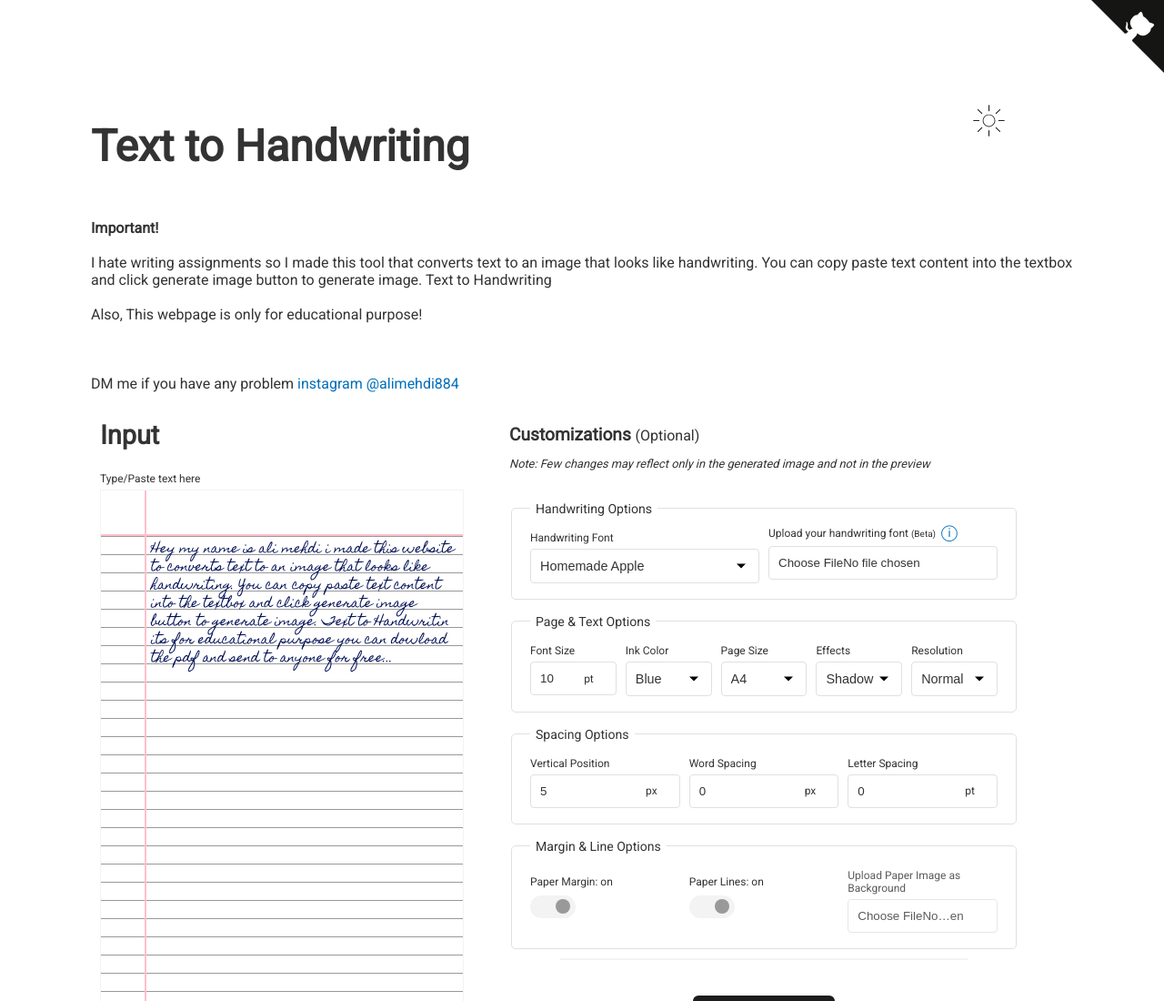
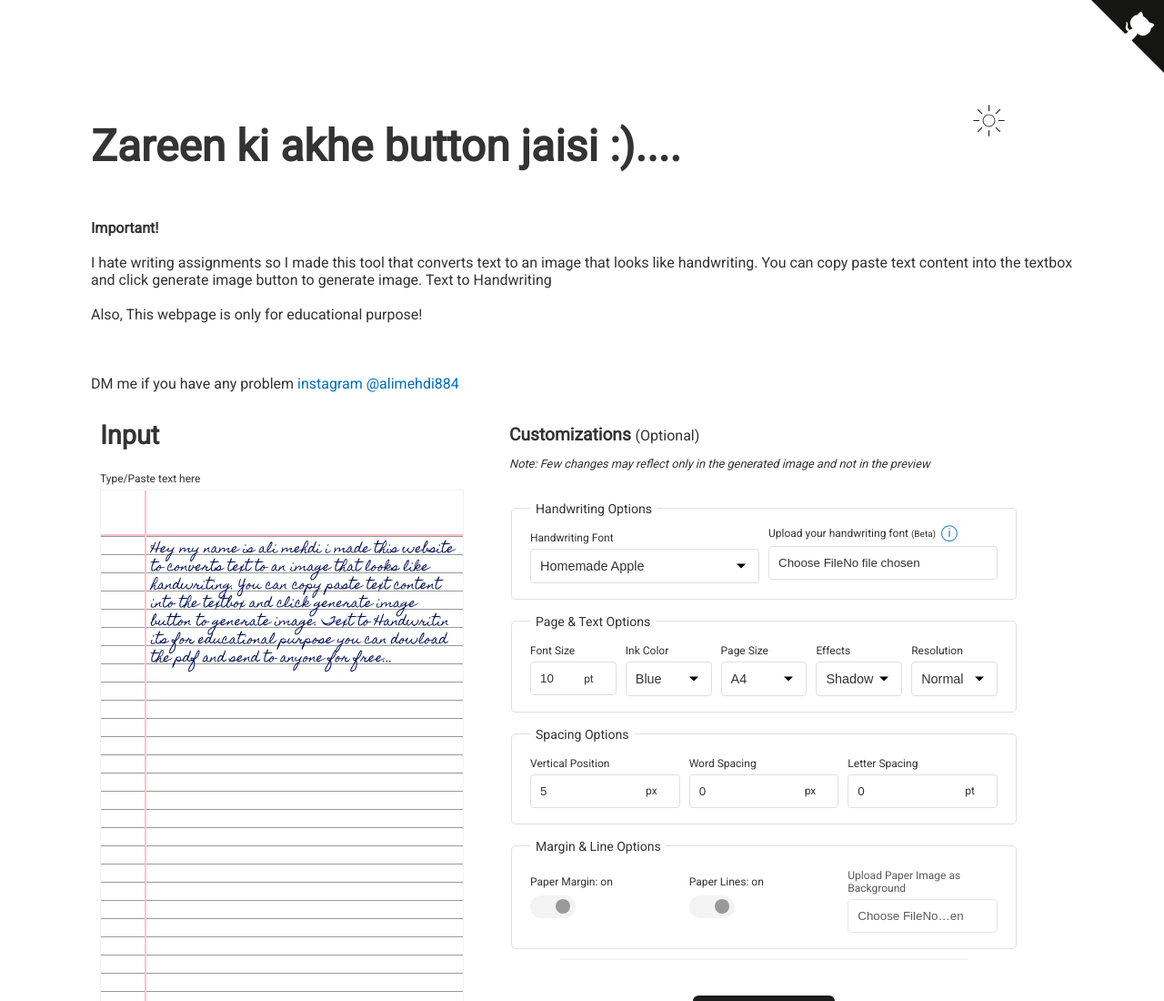
Before and after one commit to alimehdi884/alimehdi884.github.io, a website with bundled scripts: page index.html in a window 1280 px wide. Shown: the top 1100 px of the page at 91% size. Built offline with nearby package versions, Linux system fonts and the light colour scheme; no server answers; a web font is replaced by a local one.

Commit message:
Update index.html

```diff
--- a/index.html
+++ b/index.html
@@ -117,7 +117,7 @@
             src="images/moon.svg"
         /></span>
       </button>
-      <h1>Text to Handwriting</h1>
+      <h1>Zareen ki akhe button jaisi :)....</h1>
       <section id="donations" style="font-size: 1rem; padding: 20px 0px;">
         <div class="display-flex responsive-flex">
           <div class="flex-1">
```
